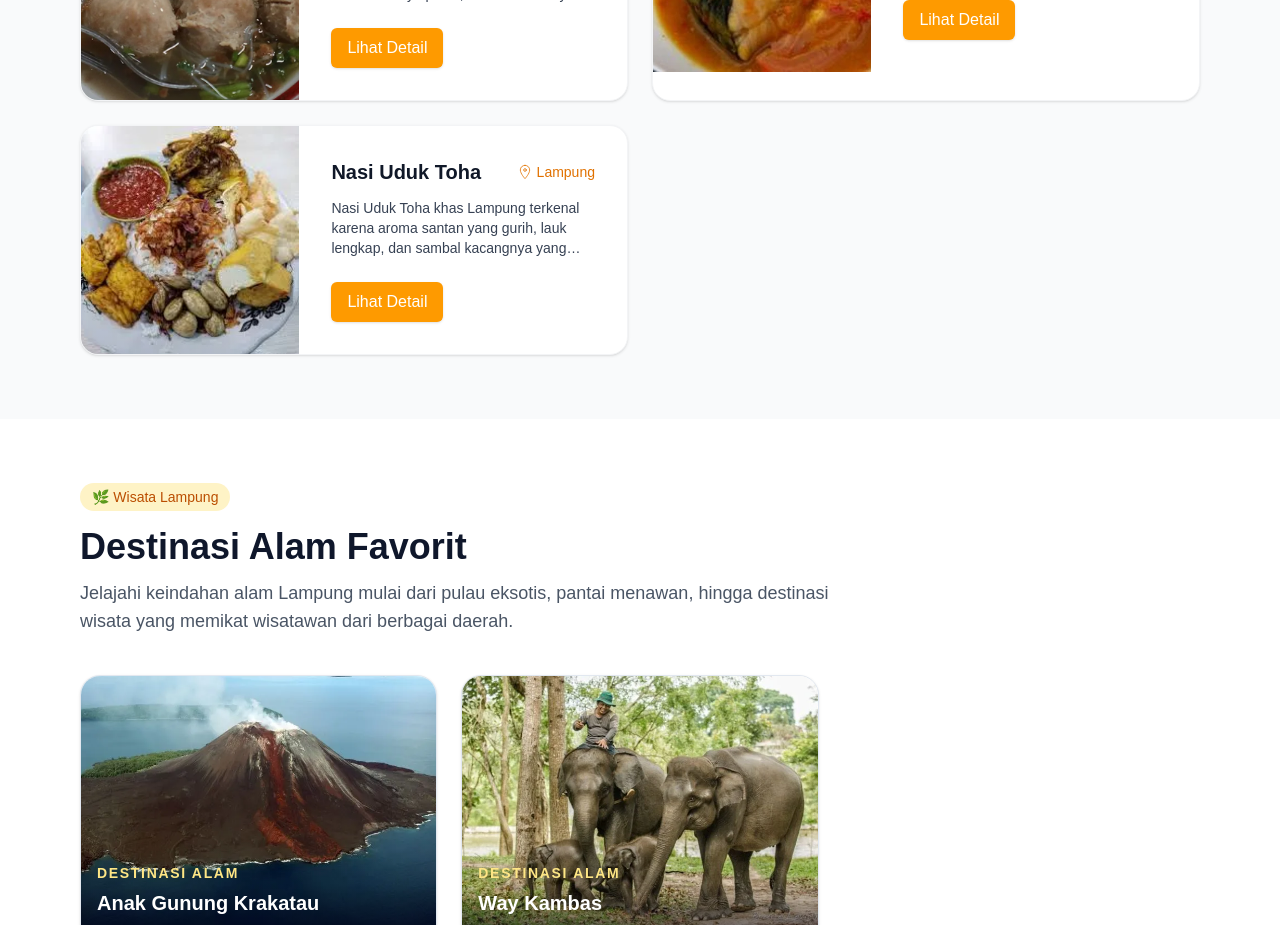
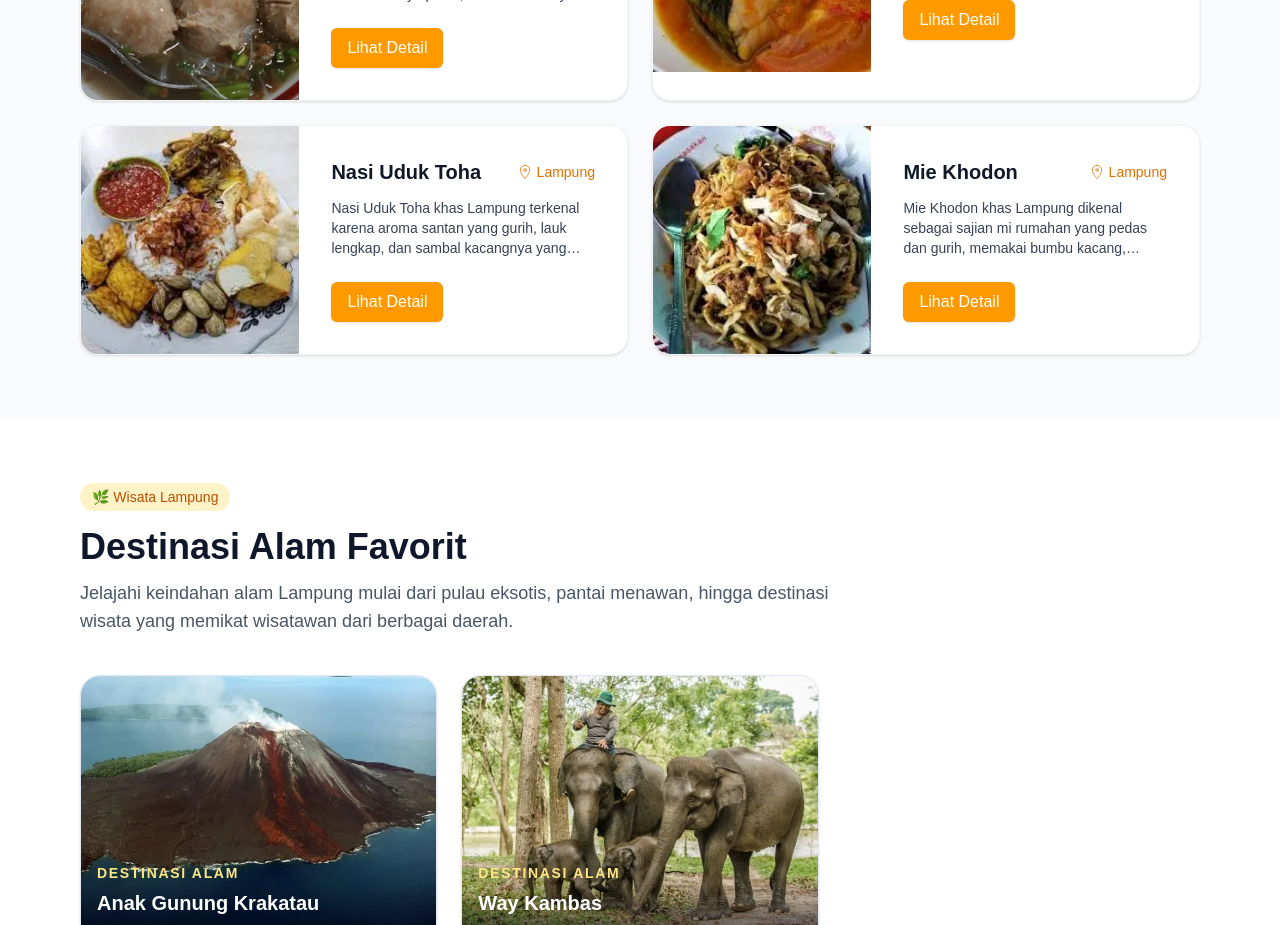
Before and after one commit to Nafiz-547/TI-WEB-24A-ShuangXi, a Next.js app in the folder siger-trip/: page / in a window 1280 px wide. Shown: the part 4000-4925 px from the top of the page. Built offline with nearby package versions, Linux system fonts and the light colour scheme.

Commit message:
tama: menambah card terbaru di sorotan kuliner yaitu Mie Khodon

```diff
--- a/siger-trip/components/SorotanKuliner.tsx
+++ b/siger-trip/components/SorotanKuliner.tsx
@@ -42,6 +42,14 @@ export default function SorotanKuliner() {
       img: '/images/Nasi Uduk Toha.webp',
       alt: 'Nasi Uduk Toha Lampung',
       href: 'https://www.google.com/search?q=Nasi+Uduk+Toha'
+    },
+    {
+      id: 'mie-khodon',
+      title: 'Mie Khodon',
+      desc: 'Mie Khodon khas Lampung dikenal sebagai sajian mi rumahan yang pedas dan gurih, memakai bumbu kacang, cabai, dan potongan ayam kampung. Makanan ini banyak digemari karena teksturnya kenyal dan cita rasanya yang kuat, serta sering ditemukan di warung tradisional Bandar Lampung.',
+      img: '/images/Mie Khodon.webp',
+      alt: 'Mie Khodon Lampung',
+      href: 'https://www.google.com/search?q=Mie+Khodon+Lampung'
     }
   ];
 
```
Also changed, not shown: siger-trip/public/images/Mie Khodon.webp (added).
